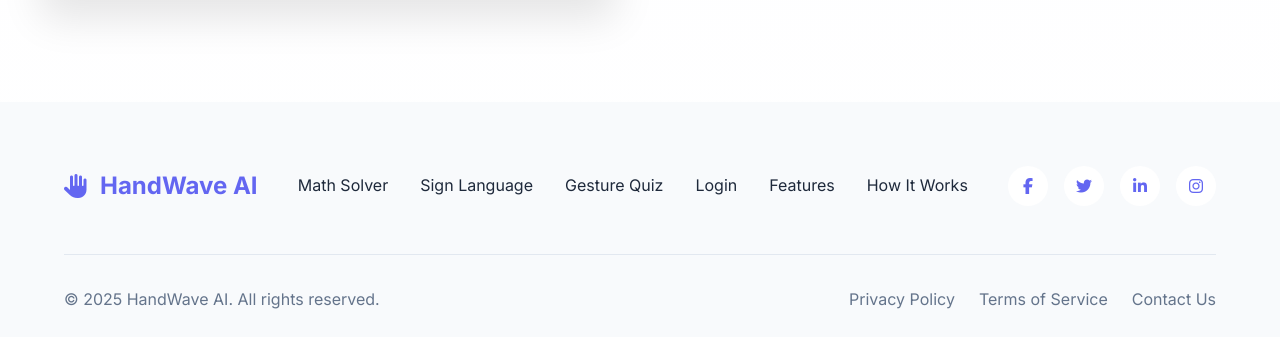
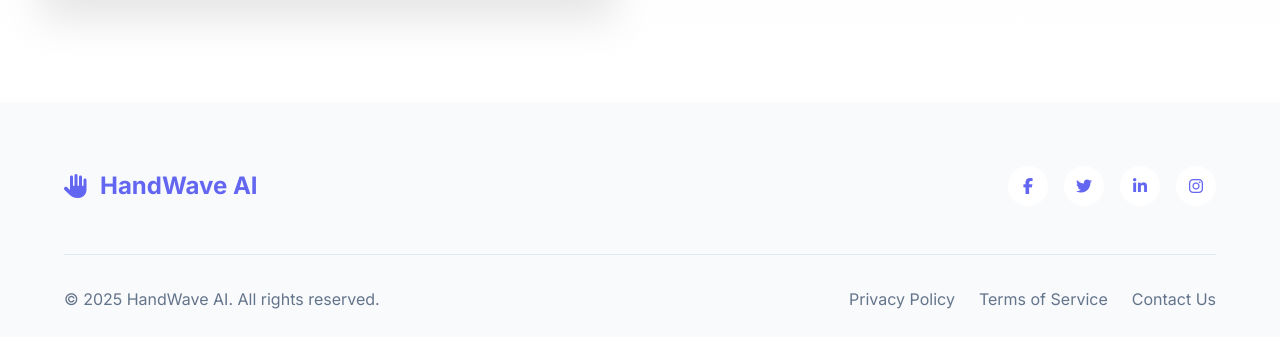
Before and after one commit to devangi-01/HandWaveAI, a Django app: page / in a window 1280 px wide. Shown: the part 3188-3525 px from the top of the page. Run offline with Django 5.2, Linux system fonts and the light colour scheme.

Commit message:
Repeated tabs removed from the main footer

```diff
--- a/templates/index.html
+++ b/templates/index.html
@@ -195,12 +195,12 @@
                             <span>HandWave AI</span>
                         </div>
                         <div class="footer-links">
-                            <a href="{% url 'math_solver:math_solver' %}">Math Solver</a>
+                            {% comment %} <a href="{% url 'math_solver:math_solver' %}">Math Solver</a>
                             <a href="{% url 'sign_language:sign_language' %}">Sign Language</a>
                             <a href="{% url 'gesture_quiz:index' %}">Gesture Quiz</a>
                             <a href="{% url 'user:login' %}">Login</a>
                             <a href="#features">Features</a>
-                            <a href="#how-it-works">How It Works</a>
+                            <a href="#how-it-works">How It Works</a> {% endcomment %}
                         </div>
                         <div class="footer-social">
                             <a href="https://www.facebook.com/" target="_blank" aria-label="Facebook">
```
